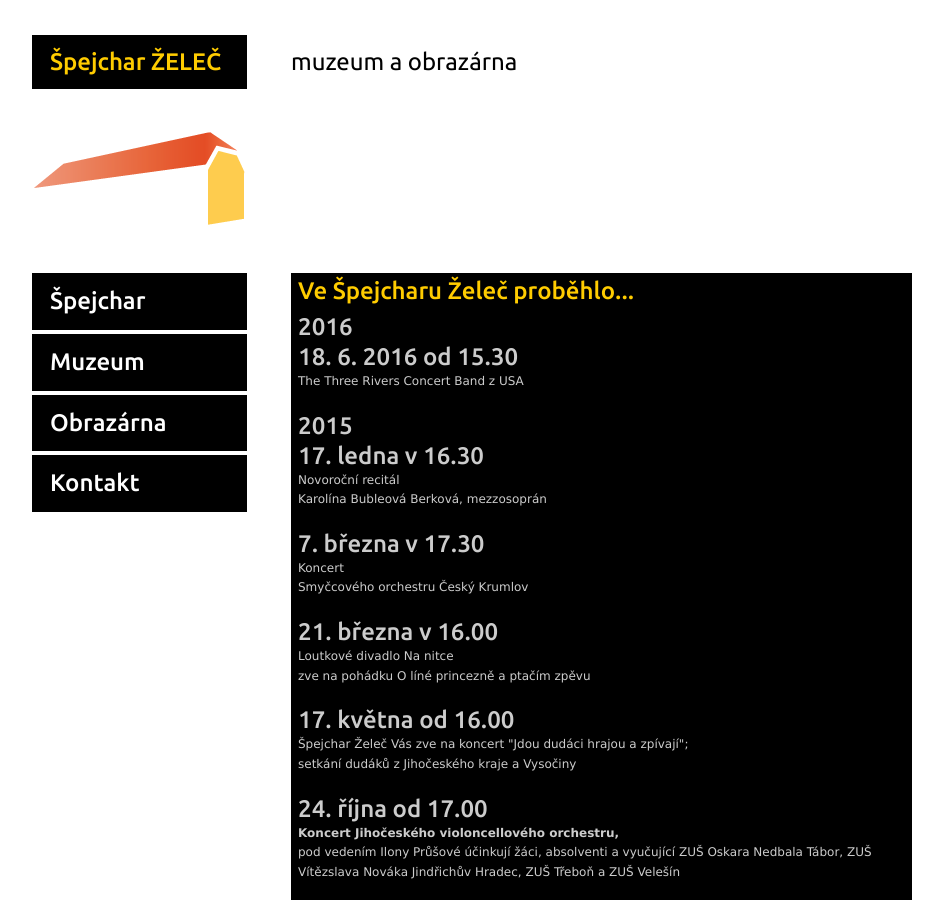
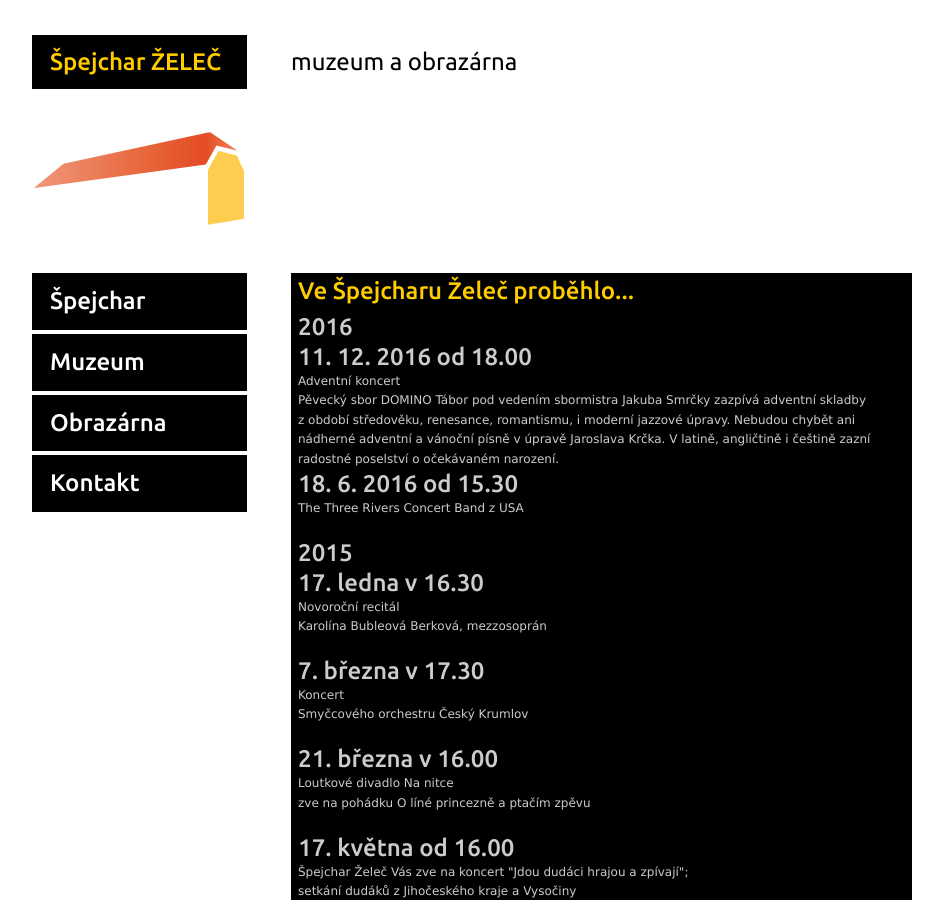
Before and after one commit to spejcharzelec/spejcharzelec.github.com, a Jekyll site: the page built from _posts/2011-12-24-archiv-akci.html, in a window 1280 px wide and 900 px high. Shown: the whole window, without its empty margins (168-1111 px from the left). Built offline with Jekyll 4.4.1, drawn with Linux system fonts in a browser that asks for light colours.

Commit message:
Update 2011-12-24-archiv-akci.html

```diff
--- a/_posts/2011-12-24-archiv-akci.html
+++ b/_posts/2011-12-24-archiv-akci.html
@@ -5,6 +5,10 @@ published: true
 category: akce
 ---
 <h2>2016</h2>
+
+<h2>11. 12. 2016 od 18.00</h2>
+Adventní koncert<br>
+Pěvecký sbor DOMINO Tábor pod vedením sbormistra Jakuba Smrčky zazpívá adventní skladby z období středověku, renesance, romantismu, i moderní jazzové úpravy. Nebudou chybět ani nádherné adventní a vánoční písně v úpravě Jaroslava Krčka. V latině, angličtině i češtině zazní radostné poselství o očekávaném narození.
 
 <h2>18. 6. 2016 od 15.30</h2>
 The Three Rivers Concert Band z USA<br /><br />
```
